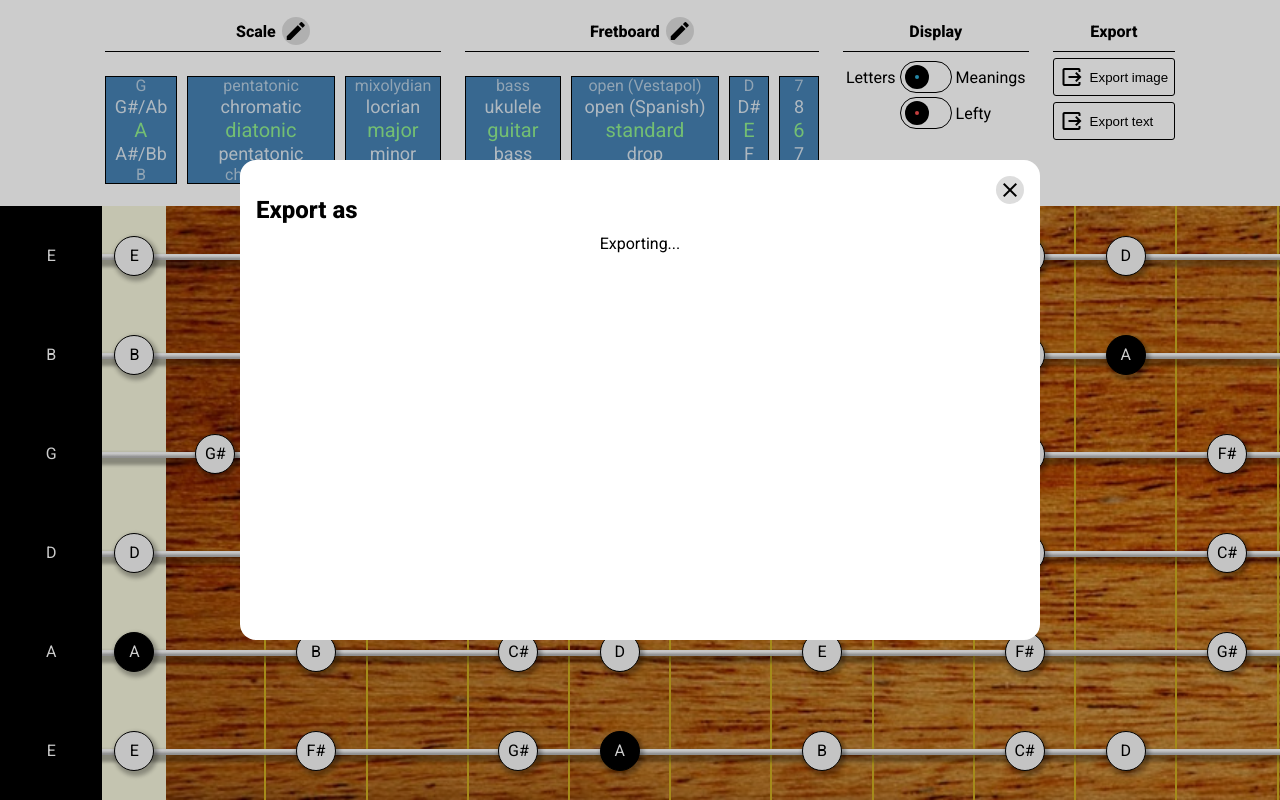
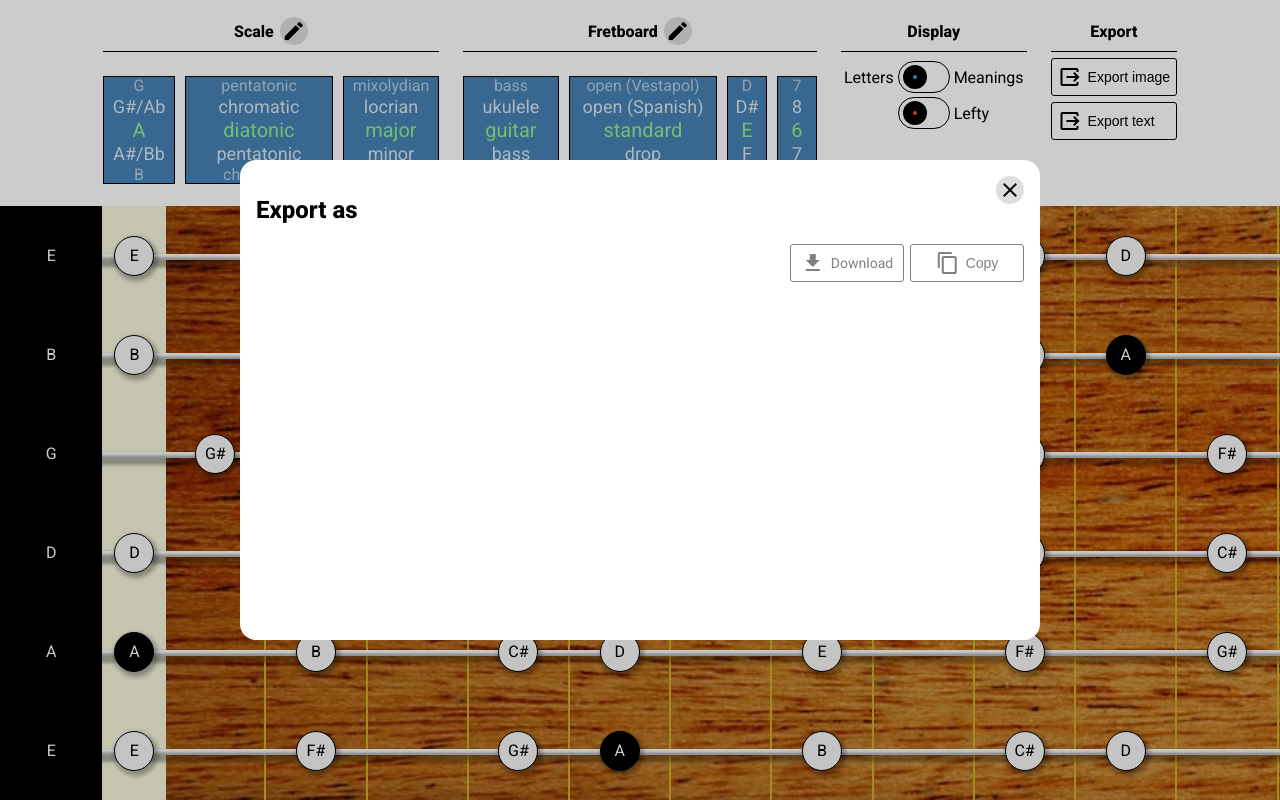
Before and after one commit to be-v-fr/scale_master, an Angular app: page /dialog/export/1 in a window 1280 px wide. Built offline with nearby package versions, Linux system fonts and the light colour scheme.

Commit message:
feat: created export options menu component in export dialog

```diff
--- a/src/app/dialogs/dialog-export/dialog-export.component.html
+++ b/src/app/dialogs/dialog-export/dialog-export.component.html
@@ -4,8 +4,9 @@
         <app-fretboard *ngSwitchCase="'img'" />
         <app-fretboard-as-text *ngSwitchCase="'txt'" (onFretboardInit)="data = $event" />
     </div>
-    <div *ngIf="!downloadUrl" class="overlay">
+    <div *ngIf="!downloadUrl" class="overlay exporting">
         <span>Exporting...</span>
     </div>
+    <img class="overlay export-img-result" *ngIf="downloadUrl && fileType == 'img'" [src]="downloadUrl" alt="Export preview" />
 </div>
-<a *ngIf="downloadUrl" [download]="fileName" [href]="downloadUrl">Download</a>
+<app-export-options [fileName]="fileName" [fileUrl]="downloadUrl" />
--- a/src/app/dialogs/dialog-export/dialog-export.component.scss
+++ b/src/app/dialogs/dialog-export/dialog-export.component.scss
@@ -1,13 +1,25 @@
-@import '../../../styles.scss';
+@import "../../../styles.scss";
 
+:host {
+    width: 100%;
     .export-wrapper {
         position: relative;
         .overlay {
             position: absolute;
             z-index: 10;
             inset: 0;
+            overflow: hidden;
+            &.exporting {
                 @include flex();
                 background: #fffb;
                 backdrop-filter: blur(1.5px);
             }
+            &.export-img-result {
+                object-fit: cover;
             }
+        }
+    }
+    app-export-options {
+        width: 100%;
+    }
+}
--- a/src/app/dialogs/dialog-export/dialog-export.component.ts
+++ b/src/app/dialogs/dialog-export/dialog-export.component.ts
@@ -6,11 +6,12 @@ import { ExportToDirective } from '../../../directives/export-to.directive';
 import { FretboardComponent } from '../../fretboard/fretboard.component';
 import { FretboardAsTextComponent } from '../../fretboard-as-text/fretboard-as-text.component';
 import { CurrentScaleService } from '../../../services/current-scale.service';
+import { ExportOptionsComponent } from './export-options/export-options.component';
 
 @Component({
   selector: 'app-dialog-export',
   standalone: true,
-  imports: [CommonModule, ExportToDirective, FretboardComponent, FretboardAsTextComponent],
+  imports: [CommonModule, ExportToDirective, FretboardComponent, FretboardAsTextComponent, ExportOptionsComponent],
   templateUrl: './dialog-export.component.html',
   styleUrl: './dialog-export.component.scss'
 })
--- /dev/null
+++ b/src/app/dialogs/dialog-export/export-options/export-options.component.html
@@ -0,0 +1,8 @@
+<a class="border-btn" [download]="fileName" [href]="fileUrl" [class.disabled]="!fileUrl" >
+    <i class="material-icons">download</i>
+    <span>Download</span>
+</a>
+<button class="border-btn" [disabled]="!fileUrl">
+    <i class="material-icons">content_copy</i>
+    <span>Copy</span>
+</button>
--- /dev/null
+++ b/src/app/dialogs/dialog-export/export-options/export-options.component.scss
@@ -0,0 +1,11 @@
+@import '.././../../../styles.scss';
+
+:host {
+    @include flex($jc: flex-end, $g: 6px);
+
+    .border-btn {
+        width: 114px;
+        padding: 6px;
+        @include flex($g: 6px);
+    }
+}
--- a/src/directives/export-to.directive.ts
+++ b/src/directives/export-to.directive.ts
@@ -47,6 +47,5 @@ export class ExportToDirective implements AfterViewInit {
     const blob: Blob = new Blob([data], { type: 'text/plain' });
     const dataUrl: string = URL.createObjectURL(blob);
     this.urlReady.emit(dataUrl);
-    // URL.revokeObjectURL(url); // Speicher wieder freigeben
   }
 }
--- a/src/styles.scss
+++ b/src/styles.scss
@@ -35,12 +35,15 @@ body {
     box-sizing: border-box;
 }
 
-button {
+button,
+a {
     border: none;
     outline: none;
     background: none;
+    text-decoration: none;
     padding: 0;
     margin: 0;
+    color: black;
     cursor: pointer;
 }
 
@@ -65,7 +68,9 @@ button.icon-btn {
 }
 
 button.reset-btn {
-    transition: all 75ms, transform 0;
+    transition:
+        all 75ms,
+        transform 0;
     transform: rotate(0) scale(1);
 
     &:hover {
@@ -84,6 +89,7 @@ button.reset-btn {
     border: 1px solid black;
     border-radius: 3px;
     transition: 75ms ease;
+    font-size: 14px;
 
     &:hover {
         transition: 75ms ease;
@@ -99,6 +105,18 @@ button.reset-btn {
             transform: scale(0.9);
         }
     }
+
+    &:disabled,
+    &.disabled {
+        border-color: grey;
+        color: grey;
+        pointer-events: none;
+        cursor: not-allowed;
+
+        .material-icons {
+            transform: none;
+        }
+    }
 }
 
 @keyframes fade-in {
```
Also changed, not shown: src/app/dialogs/dialog-export/export-options/export-options.component.ts (added, +14 -0 lines), 1 other file (tests, documents, lock files or other folders). Lines whose indentation alone changed are shown as unchanged.
